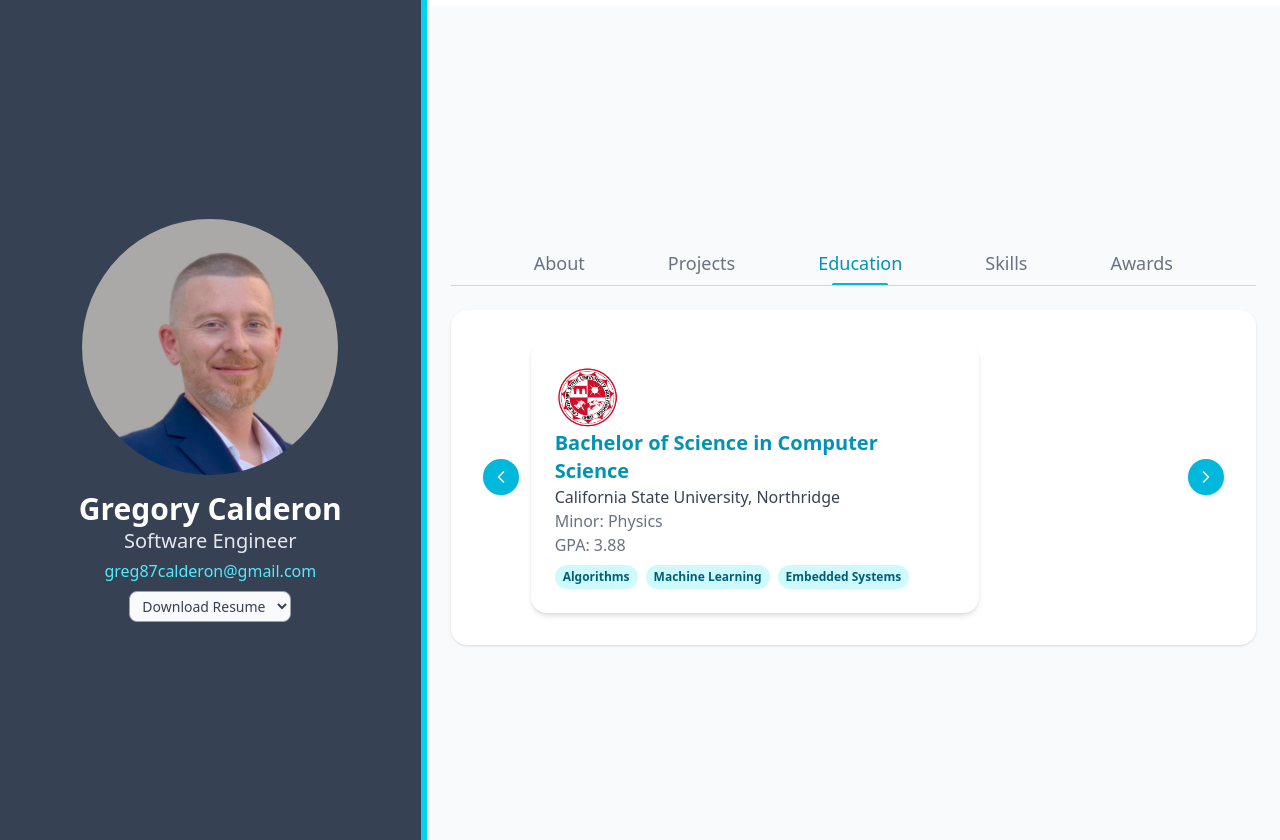
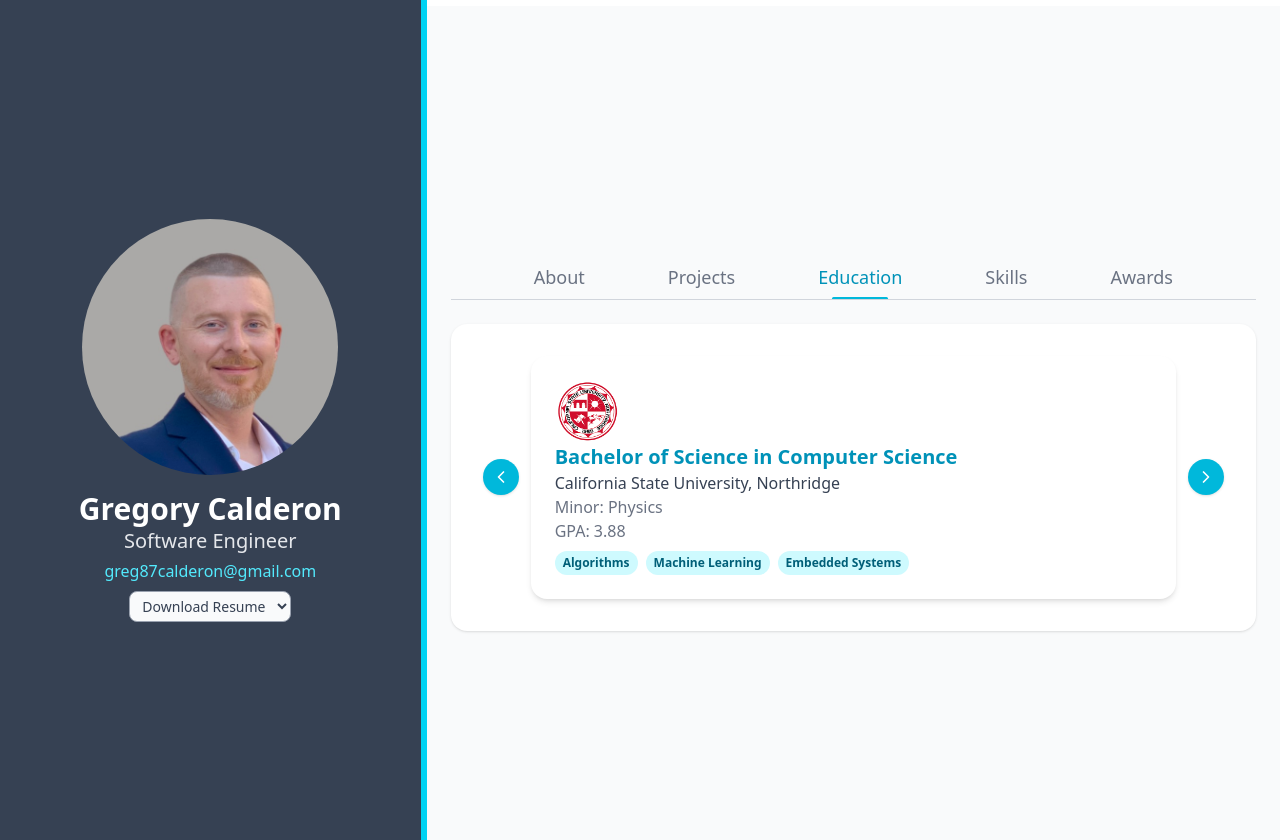
Before and after one commit to greg-of-Earth/greg-of-Earth_portfolio, a Next.js app: page / in a window 1280 px wide. Both pictures are taken after a click on the button "Education". Built offline with nearby package versions, Linux system fonts and the light colour scheme.

Commit message:
ed and award format

```diff
--- a/src/components/AwardsCarousel.tsx
+++ b/src/components/AwardsCarousel.tsx
@@ -24,7 +24,7 @@ const AwardsCarousel: React.FC<AwardsCarouselProps> = ({ awards }) => {
   if (awards.length === 0) return null;
 
   return (
-    <div className="relative w-full items-center justify-center px-12">
+    <div className="relative flex w-full items-center justify-center px-12">
       <AnimatePresence mode="wait">
         <motion.div
           key={awards[index].title}
@@ -32,7 +32,7 @@ const AwardsCarousel: React.FC<AwardsCarouselProps> = ({ awards }) => {
           animate={{ opacity: 1, x: 0 }}
           exit={{ opacity: 0, x: -50 }}
           transition={{ duration: 0.5 }}
-          className="bg-white p-4 sm:p-6 rounded-2xl shadow-md w-full max-w-md flex-shrink-0"
+          className="bg-white p-4 sm:p-6 rounded-2xl shadow-md w-full flex-shrink-0"
         >
           <h3 className="text-xl font-semibold text-cyan-600 mb-2">{awards[index].title}</h3>
           <p className="text-gray-700">{awards[index].description}</p>
--- a/src/components/EducationCarousel.tsx
+++ b/src/components/EducationCarousel.tsx
@@ -25,7 +25,7 @@ const EducationCarousel: React.FC<EducationCarouselProps> = ({ education }) => {
     const next = () => setIndex((i) => i === education.length - 1 ? 0 : i + 1);
 
     return (
-        <div className="relative w-full items-center justify-center px-12">
+        <div className="relative flex w-full items-center justify-center px-12">
             <AnimatePresence mode="wait">
                 <motion.div
                     key={education[index].school}
@@ -33,7 +33,7 @@ const EducationCarousel: React.FC<EducationCarouselProps> = ({ education }) => {
                     animate={{ opacity: 1, x: 0 }}
                     exit={{ opacity: 0, x: -50 }}
                     transition={{ duration: 0.5 }}
-                    className="bg-white p-4 sm:p-6 rounded-2xl shadow-md w-full max-w-md flex-shrink-0"
+                    className="bg-white p-4 sm:p-6 rounded-2xl shadow-md w-full flex-shrink-0"
                 >
                     <div className="flex-shrink-0">
                         <Image
```
